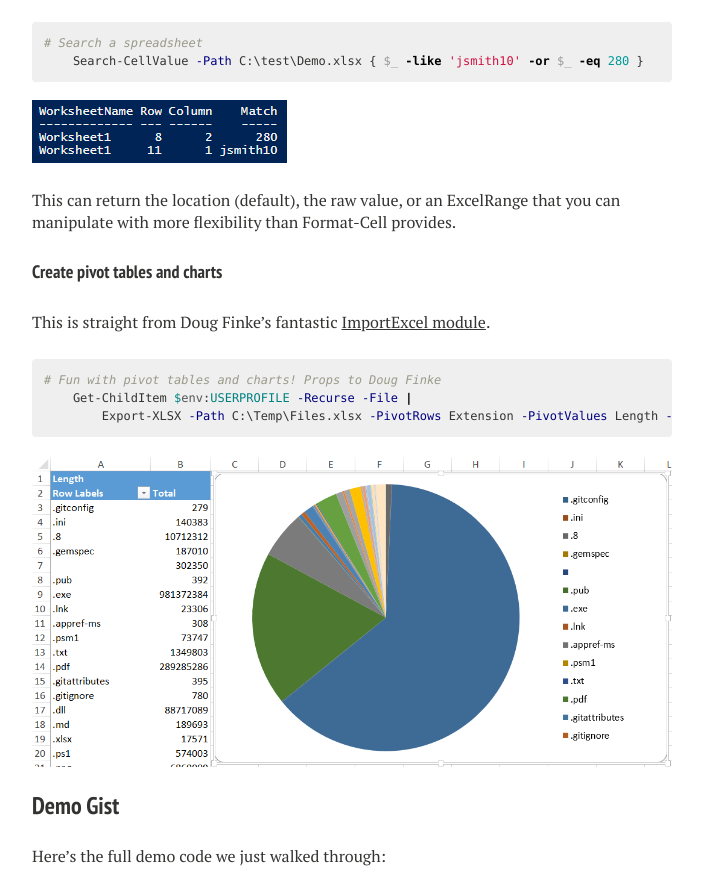
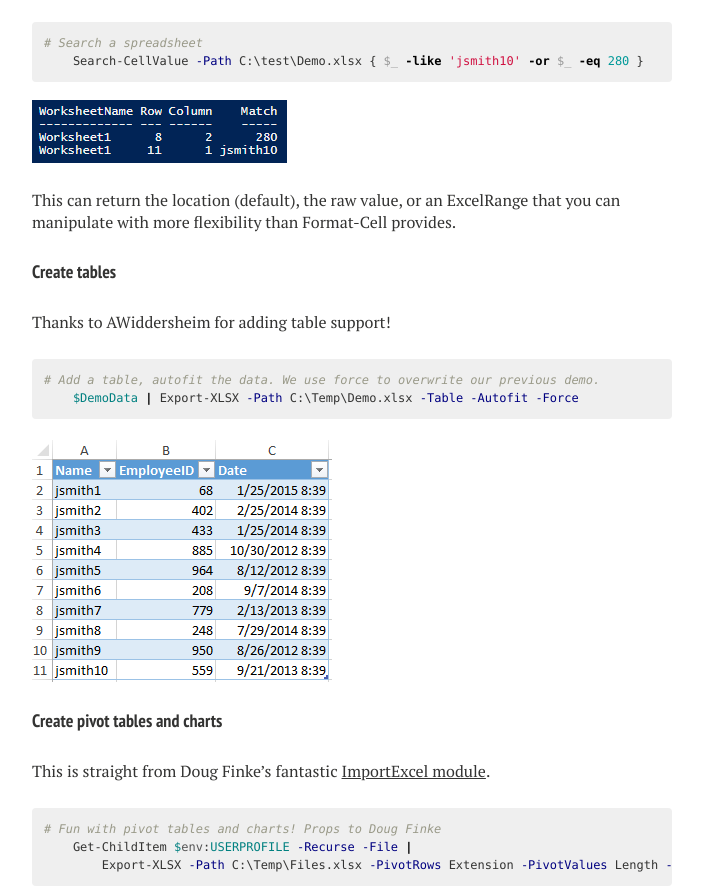
Before and after one commit to RamblingCookieMonster/RamblingCookieMonster.github.io, a Jekyll site: the page built from _posts/2015-03-29-PSExcel-Intro.md, in a window 1280 px wide and 900 px high, scrolled down 5942 px, cut to the strip 0-889 px from the top of the window. Shown: the whole strip, without its empty margins (288-991 px from the left). Built offline with Jekyll 4.4.1, drawn with Linux system fonts in a browser that asks for light colours; nearby versions of some CDN libraries; comment, search, counter and statistics services are not loaded.

Commit message:
table example

```diff
--- a/_posts/2015-03-29-PSExcel-Intro.md
+++ b/_posts/2015-03-29-PSExcel-Intro.md
@@ -194,6 +194,17 @@ They're nitpicky. That header is way too big! And the first column should be dar
 
 This can return the location (default), the raw value, or an ExcelRange that you can manipulate with more flexibility than Format-Cell provides.
 
+#### Create tables
+
+Thanks to AWiddersheim for adding table support!
+
+{% highlight powershell %}
+# Add a table, autofit the data. We use force to overwrite our previous demo.
+    $DemoData | Export-XLSX -Path C:\Temp\Demo.xlsx -Table -Autofit -Force
+{% endhighlight %}
+
+[![Pivot](/images/psexcel-intro/table.png)](/images/psexcel-intro/table.png)
+
 #### Create pivot tables and charts
 
 This is straight from Doug Finke's fantastic [ImportExcel module](https://github.com/dfinke/ImportExcel).
```
Also changed, not shown: images/psexcel-intro/table.png (added).
